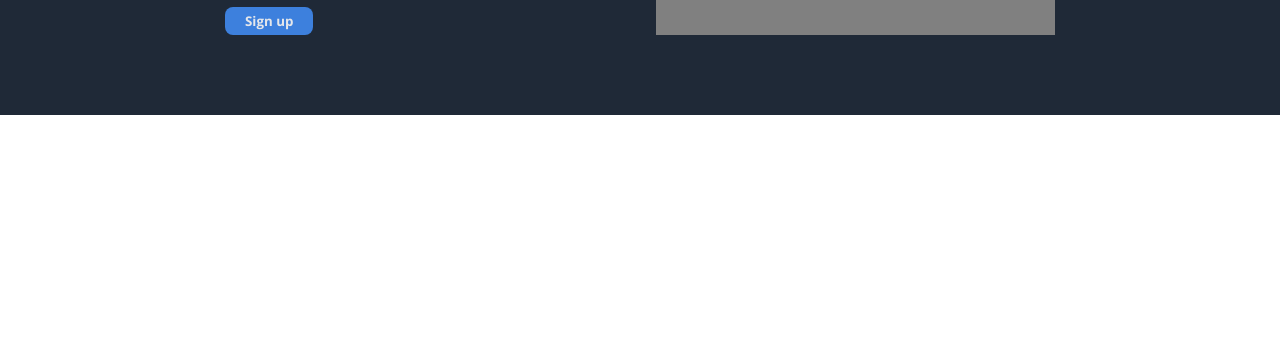
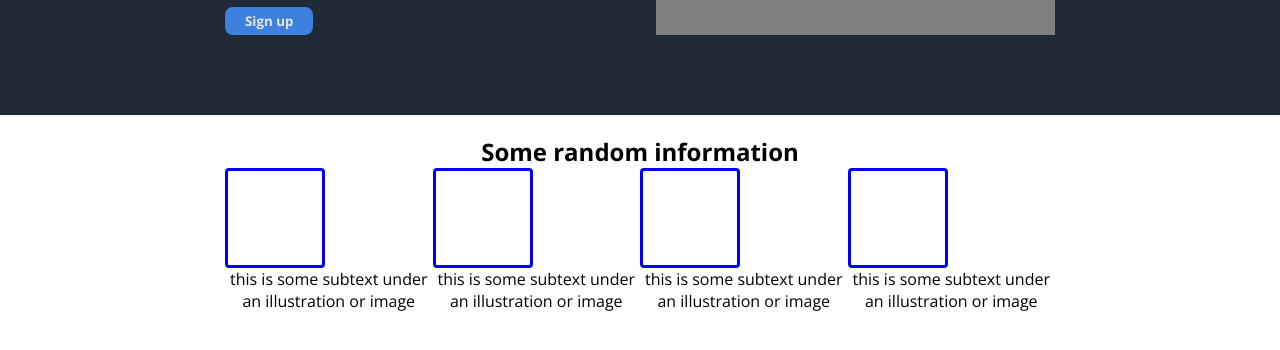
Before and after one commit to Phammerman/Webpage-build, a plain HTML site: page index.html in a window 1280 px wide. Shown: the part 334-684 px from the top of the page. Drawn offline with nearby package versions, Linux system fonts and the light colour scheme.

Commit message:
Ändringar att checka in: 	ändrad:        index.html 	ändrad:        style.css
Random info container build up. Started to style with css

TODO: Get it positioned and tidy style.css file

```diff
--- a/index.html
+++ b/index.html
@@ -33,6 +33,28 @@
             </div>
 
         </div>
+
+    </div>
+    <div class="random-container">
+        <h2>Some random information</h2>
+        <div class="random-content-container">
+            <div class="info-build">
+                <div class="rectangle"></div>
+                <p>this is some subtext under an illustration or image</p>
+            </div>
+            <div class="info-build">
+                <div class="rectangle"></div>
+                <p>this is some subtext under an illustration or image</p>
+            </div>
+            <div class="info-build">
+                <div class="rectangle"></div>
+                <p>this is some subtext under an illustration or image</p>
+            </div>
+            <div class="info-build">
+                <div class="rectangle"></div>
+                <p>this is some subtext under an illustration or image</p>
+            </div>
+        </div>
     </div>
 </body>
 </html>
--- a/style.css
+++ b/style.css
@@ -10,7 +10,7 @@
 
 }
 
-.navbar-container, .hero-content-container {
+.navbar-container, .hero-content-container, .random-container {
     max-width: 860px;
     margin: 0 auto;
     padding: 20px 15px;
@@ -93,4 +93,36 @@ nav ul li:nth-child(1) {
     padding: 50px 150px;
 }
 
-/* TODO order things better & finish hero section*/
+.random-container {
+    flex-direction: column;
+    justify-content: center;
+}
+
+.random-content-container, h2 {
+    margin: auto;
+    display: flex;
+    justify-content: center;
+
+}
+
+.info-build {
+    display: flex;
+    justify-content: center;
+    flex-direction: column;
+    align-content: center;
+
+
+}
+
+.info-build > p {
+    text-align: center;
+}
+
+.rectangle {
+    border: 3px solid blue;
+    width: 100px;
+    height: 100px;
+    border-radius: 4px;
+    margin
+
+}
```
